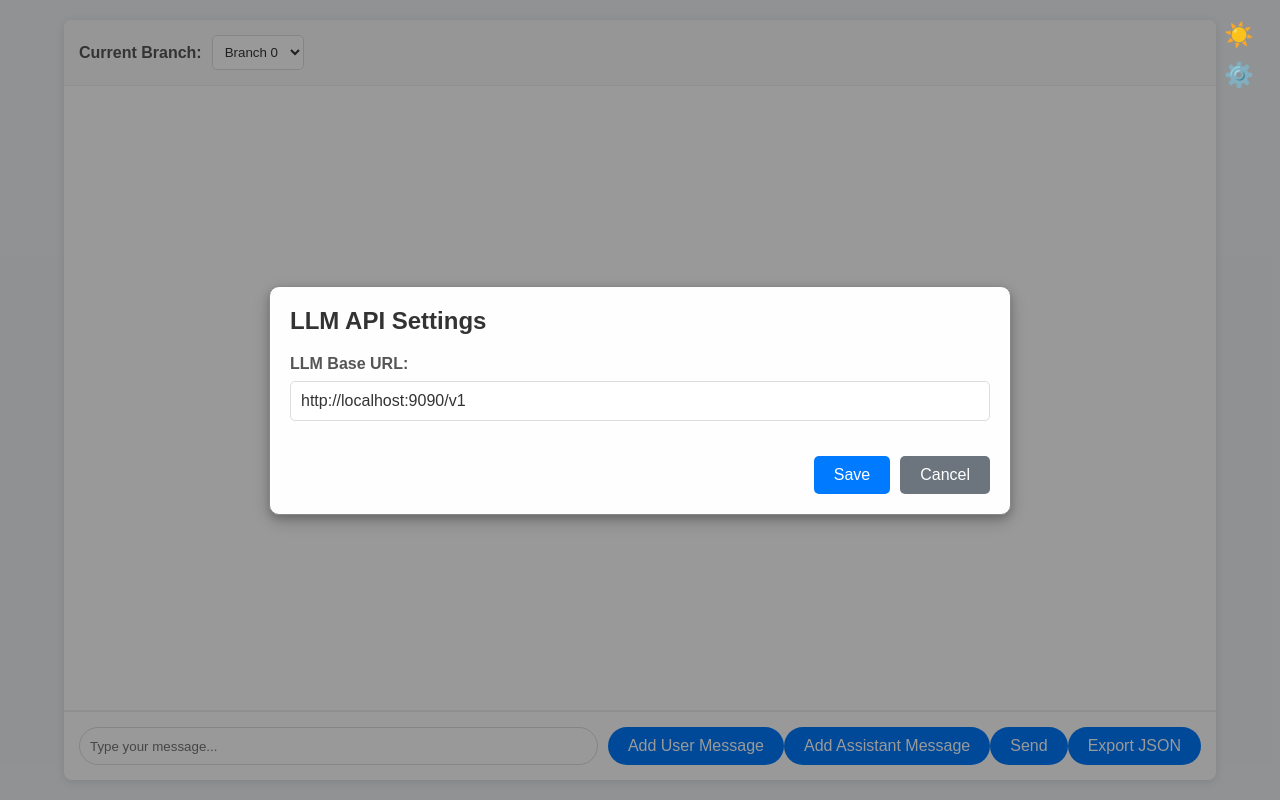
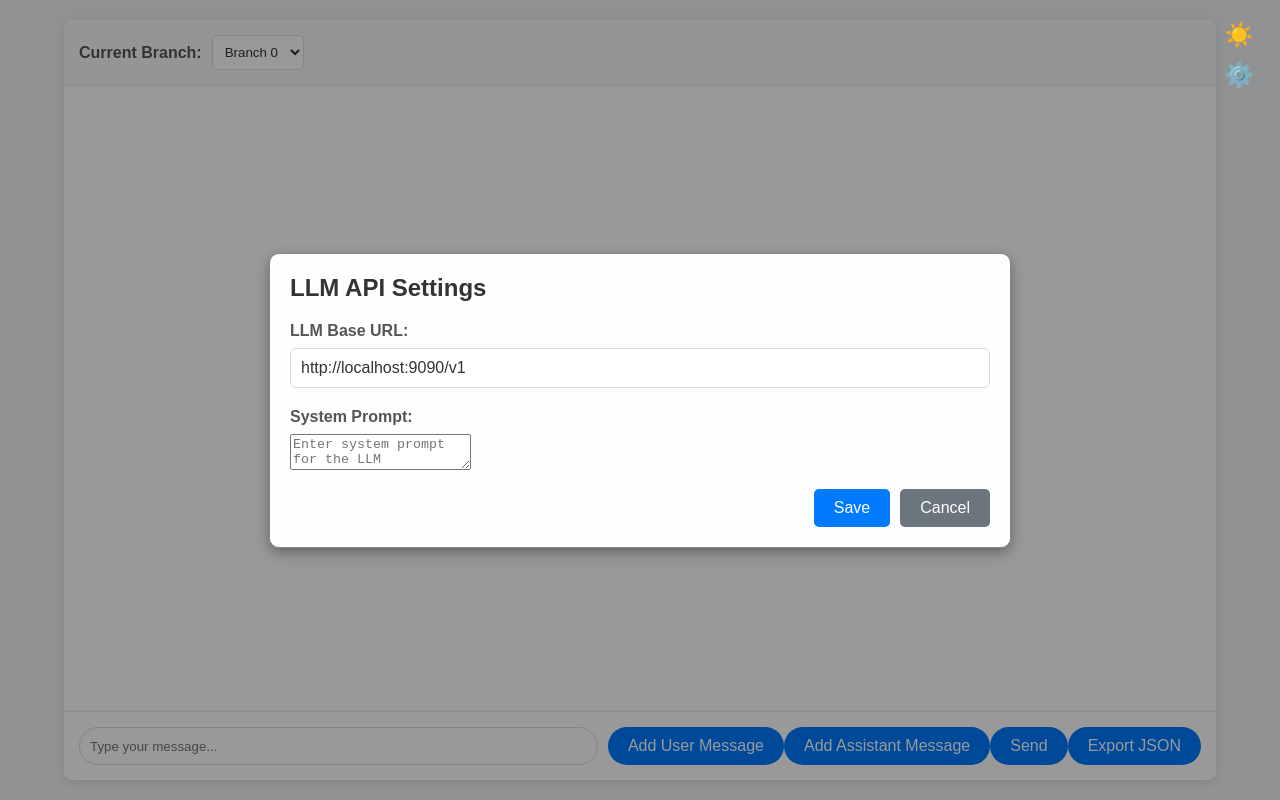
Before and after one commit to Jay4242/llm-webchat, a website: page public/index.html in a window 1280 px wide. Both pictures are taken after a click on the button "⚙️". Drawn offline with Linux system fonts and the light colour scheme.

Commit message:
feat: add system prompt configuration to settings panel

```diff
--- a/public/index.html
+++ b/public/index.html
@@ -40,6 +40,8 @@
             <h2>LLM API Settings</h2>
             <label for="llm-url-input">LLM Base URL:</label>
             <input type="text" id="llm-url-input" placeholder="e.g., http://localhost:8000/v1">
+            <label for="system-prompt-input">System Prompt:</label>
+            <textarea id="system-prompt-input" placeholder="Enter system prompt for the LLM"></textarea>
             <div class="settings-buttons">
                 <button id="save-settings-button" class="settings-button">Save</button>
                 <button id="cancel-settings-button" class="settings-button">Cancel</button>
```
